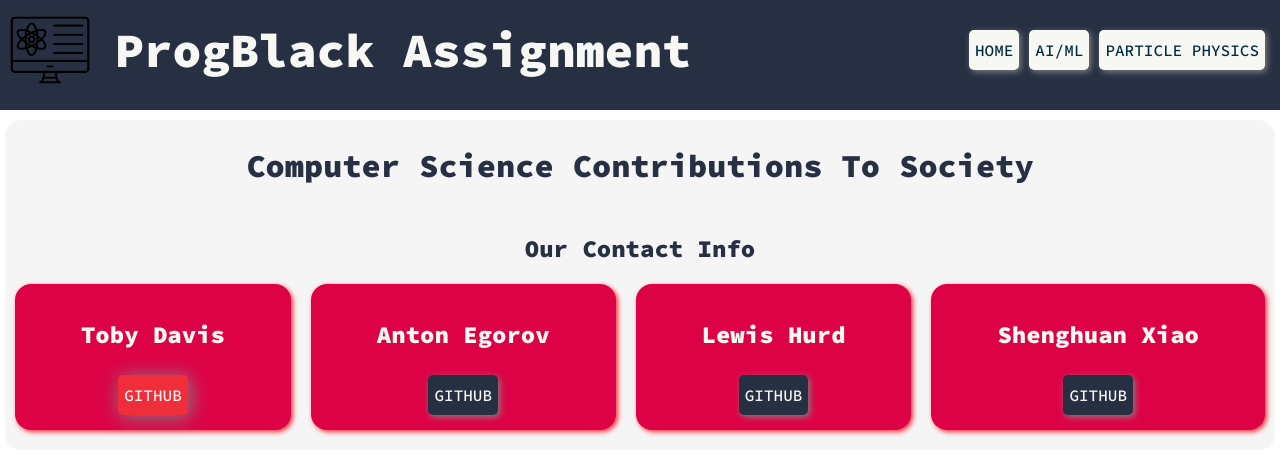
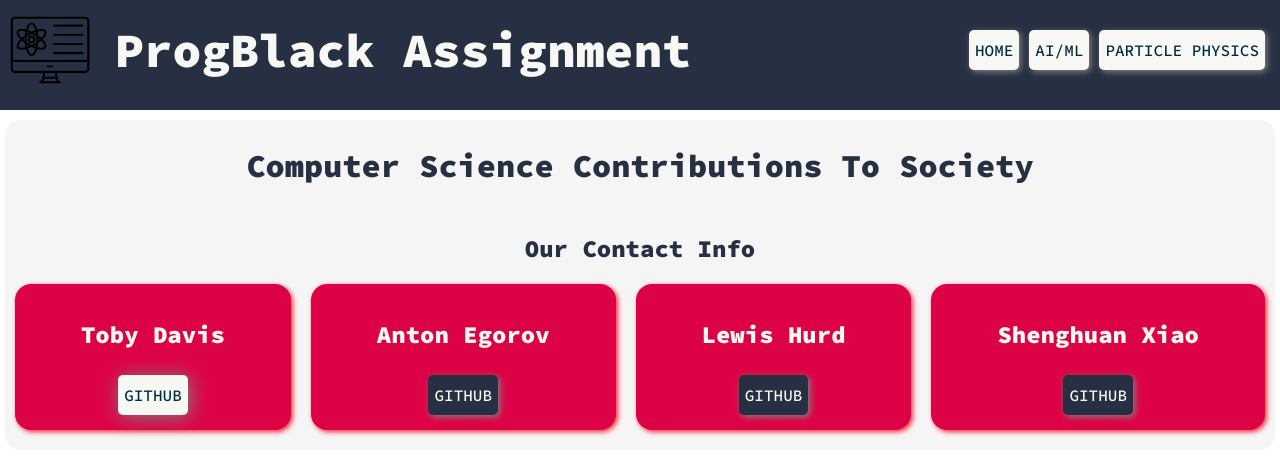
Before and after one commit to Pencilcaseman/ProgBlackFormative23, a React (Create React App) app: page /home in a window 1280 px wide. In both pictures the pointer is over the button 152 px from the left and 394 px from the top of the page. Shown: the top 476 px of the page. Built offline with nearby package versions, Linux system fonts and the light colour scheme.

Commit message:
Changed Blue Button Styling

```diff
--- a/src/components/layout/Button.css
+++ b/src/components/layout/Button.css
@@ -59,7 +59,8 @@
     }
     .button-container button.custom-button.blue:hover{
     cursor: pointer;
-    background-color: #f02d3a;
+    background-color: #F7F8f3;
+    color: #002c3e;
     box-shadow: 2px 2px 20px grey;
     }
     .button-container button.custom-button.red:hover{
```
